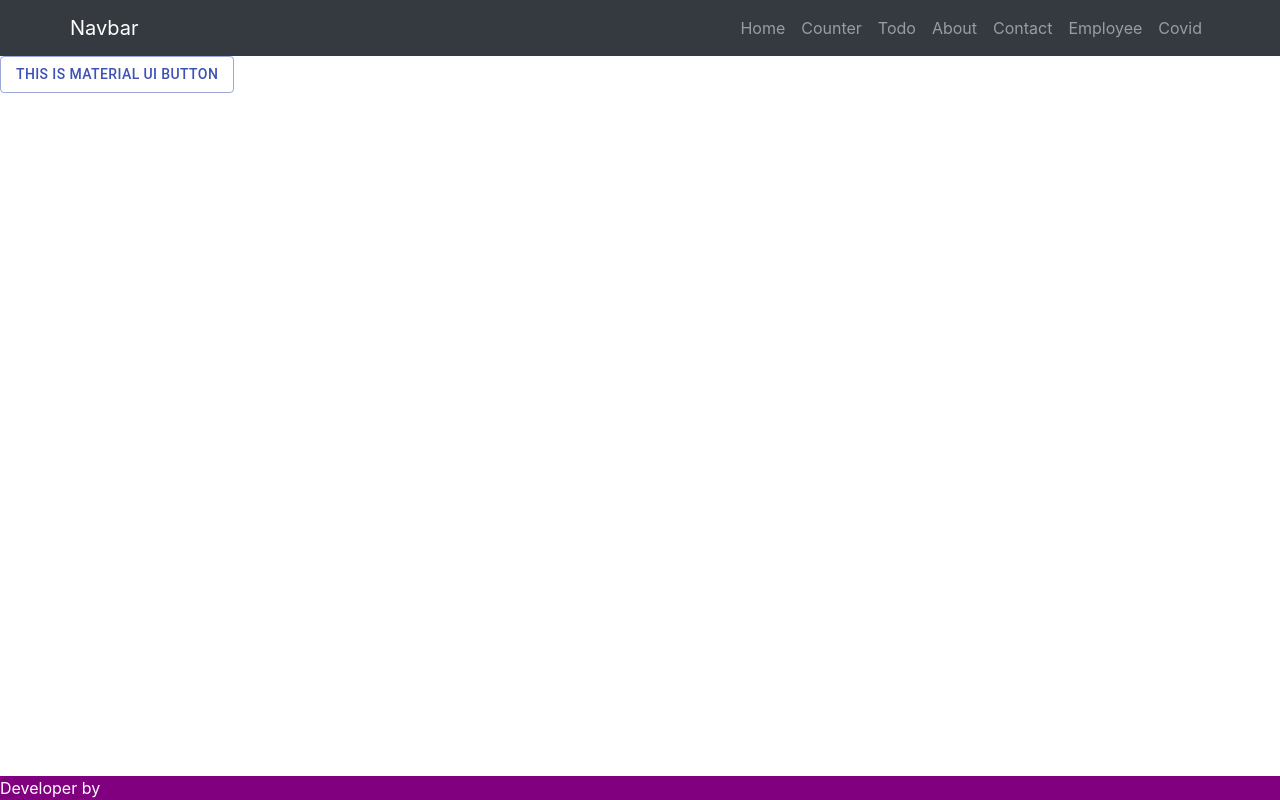
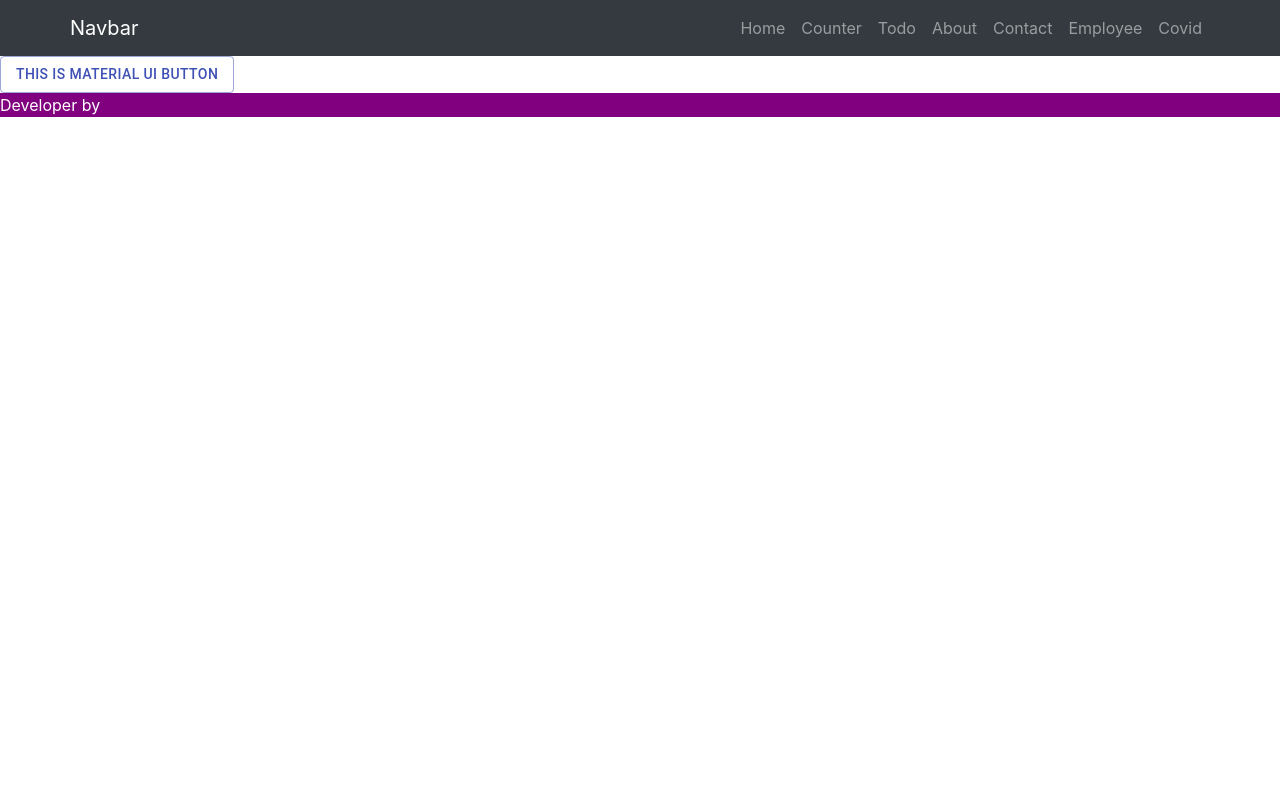
Before and after one commit to nstack-in/react-svapps, a React (Create React App) app: page / in a window 1280 px wide. Built offline with nearby package versions, Linux system fonts and the light colour scheme.

Commit message:
removed comments

```diff
--- a/src/App.js
+++ b/src/App.js
@@ -1,32 +1,14 @@
 import './style.css';
-// import Nav from './components/nav';
-// import Footer from './components/footer';
+import React from 'react';
 import { Nav, Footer } from './components';
-
-// import Home from './page/home';
-// import About from './page/about';
-// import Contact from './page/contact';
-// import Counter from './page/counter';
-// import NotFound from './page/not_found';
-// import Todo from './page/todo';
-// import Covid from './page/covid';
-// import Employee from './page/employee';
+import { BrowserRouter, Switch, Route } from 'react-router-dom';
 import { Home, About, Contact, Counter, NotFound, Todo, Covid, Employee } from './page';
-
-import React from 'react';
-import { BrowserRouter, Switch, Route } from 'react-router-dom';
 
 
 function App() {
   return (
     <BrowserRouter>
-
-      {/* Nav for every page */}
       <Nav />
-      {/* Nav for every page */}
-
-      {/* Page */}
-      <div className="content">
         <Switch>
           <Route path="/" exact={true} component={Home} />
           <Route path="/home" component={Home} />
@@ -38,13 +20,7 @@ function App() {
           <Route path="/employee" component={Employee} />
           <Route path="*" component={NotFound} />
         </Switch>
-      </div>
-      {/* Page */}
-
-      {/* Footer for every page */}
       <Footer />
-      {/* Footer for every page */}
-
     </BrowserRouter>
   );
 }
--- a/src/index.js
+++ b/src/index.js
@@ -1,6 +1,6 @@
+import App from './App';
 import React from 'react';
 import ReactDOM from 'react-dom';
-import App from './App';
 import 'bootstrap/dist/css/bootstrap.min.css';
 
 ReactDOM.render(
--- a/src/page/covid.js
+++ b/src/page/covid.js
@@ -1,8 +1,6 @@
 import React, { useEffect, useState } from 'react';
 import fetch from 'node-fetch';
-// import CovidCard from '../components/covid_card';
 import { CovidCard } from '../components';
-
 
 function Covid(props) {
   const endpoint = "https://api.covid19india.org/state_district_wise.json";
--- a/src/style.css
+++ b/src/style.css
@@ -1,4 +1,3 @@
-
 *{
   padding:0;
   margin:0;
```
